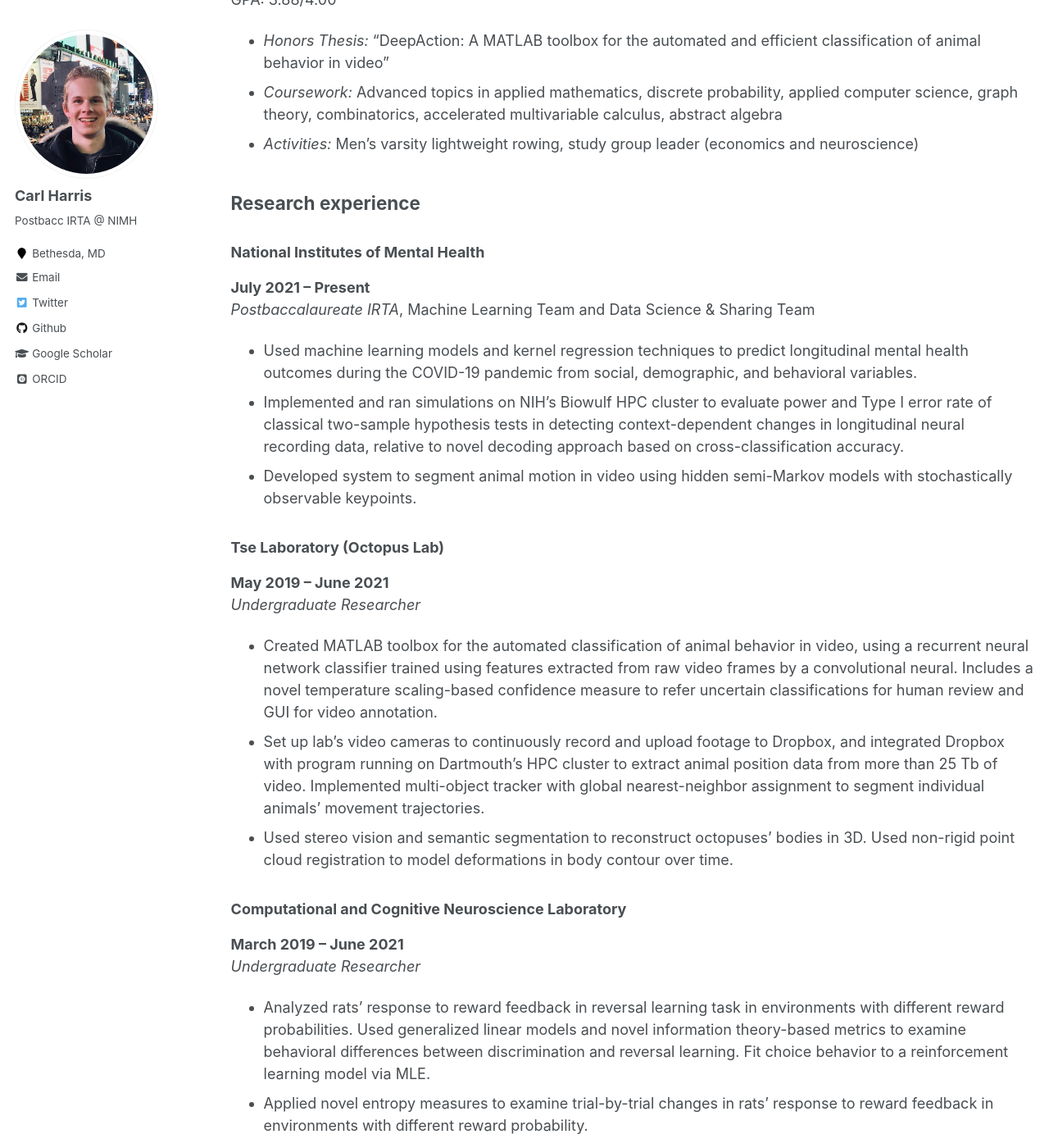
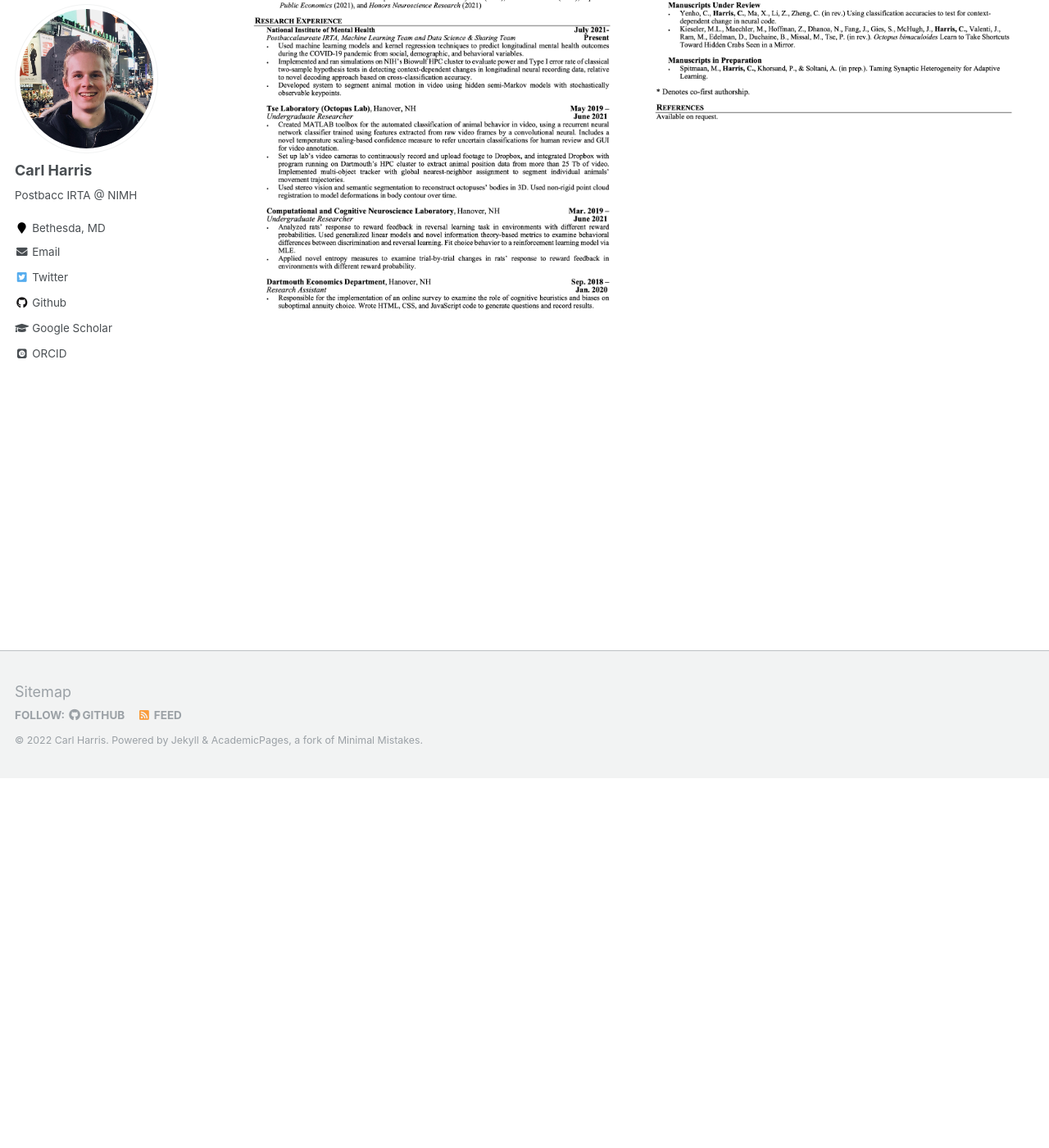
Before and after one commit to carlwharris/carlwharris.github.io, a Jekyll site: the page built from _pages/cv.md, in a window 1280 px wide and 1400 px high, scrolled down 451 px. Shown: the whole window at 82% size. Built offline with Jekyll 4.4.1, drawn with Linux system fonts in a browser that asks for light colours; some web fonts are replaced; some of the changed text lies outside the part shown.

Commit message:
CV updates

```diff
--- a/_pages/cv.md
+++ b/_pages/cv.md
@@ -11,74 +11,16 @@ redirect_from:
 
 # Curriculum Vitae
 
-<font size="4"><b>PDF version: <a href="../files/cv.pdf">here</a></b></font>
-
-## Education
-
-### Dartmouth College
-**September 2017 – June 2021**
-B.A., Majors in Applied Mathematics and Neuroscience (High Honors), Economics Minor
-GPA: 3.88/4.00
-
-* *Honors Thesis:* “DeepAction: A MATLAB toolbox for the automated and efficient classification of animal behavior in video”
-* *Coursework:* Advanced topics in applied mathematics, discrete probability, applied computer science, graph theory, combinatorics, accelerated multivariable calculus, abstract algebra
-* *Activities:* Men’s varsity lightweight rowing, study group leader (economics and neuroscience)
-
-## Research experience
-
-### National Institutes of Mental Health
-
-**July 2021 – Present**
-*Postbaccalaureate IRTA*, Machine Learning Team and Data Science & Sharing Team
-
-* Used machine learning models and kernel regression techniques to predict longitudinal mental health outcomes during the COVID-19 pandemic from social, demographic, and behavioral variables.
-* Implemented and ran simulations on NIH’s Biowulf HPC cluster to evaluate power and Type I error rate of classical two-sample hypothesis tests in detecting context-dependent changes in longitudinal neural recording data, relative to novel decoding approach based on cross-classification accuracy.
-* Developed system to segment animal motion in video using hidden semi-Markov models with stochastically observable keypoints.
+<font size="4"><b>PDF download: <a href="../files/cv.pdf">here</a></b></font>
 
 
-### Tse Laboratory (Octopus Lab)
-
-**May 2019 – June 2021**
-*Undergraduate Researcher*
-
-* Created MATLAB toolbox for the automated classification of animal behavior in video, using a recurrent neural network classifier trained using features extracted from raw video frames by a convolutional neural. Includes a novel temperature scaling-based confidence measure to refer uncertain classifications for human review and GUI for video annotation.
-* Set up lab’s video cameras to continuously record and upload footage to Dropbox, and integrated Dropbox with program running on Dartmouth’s HPC cluster to extract animal position data from more than 25 Tb of video. Implemented multi-object tracker with global nearest-neighbor assignment to segment individual animals’ movement trajectories.
-* Used stereo vision and semantic segmentation to reconstruct octopuses’ bodies in 3D. Used non-rigid point cloud registration to model deformations in body contour over time.
-
-
-### Computational and Cognitive Neuroscience Laboratory
-
-**March 2019 – June 2021**
-*Undergraduate Researcher*
-
-* Analyzed rats’ response to reward feedback in reversal learning task in environments with different reward probabilities. Used generalized linear models and novel information theory-based metrics to examine behavioral differences between discrimination and reversal learning. Fit choice behavior to a reinforcement learning model via MLE.
-* Applied novel entropy measures to examine trial-by-trial changes in rats’ response to reward feedback in environments with different reward probability.
-
-
-### 	Dartmouth Economics Department
-
-**September 2018 – January 2020**
-*Research assistant*
-
-* Responsible for the implementation of an online survey to examine the role of cognitive heuristics and biases on suboptimal annuity choice. Wrote HTML, CSS, and JavaScript code to generate questions and record results.
-* Managed data from ~3,000 respondents, administered payments from the Dartmouth Economics Department, and created a project website to communicate with respondents.
-
-
-## Awards and honors
-
-### Dartmouth College
-
-* Magna cum laude
-* Dartmouth Economics Research Scholar (2019-2021)
-* Neukom Scholar (2020)
-* David C. Hodgson Endowment for Undergraduate Research Award (2020)
-* James O. Freedman Presidential Scholar (2019)
-* Academic citations for meritorious performance in The Price System (2017), Microeconomics (2018), Topics in Public Economics (2021), and Honors Neuroscience Research (2021)
-
-### Technical skills
-
-* MATLAB, Python, Java
-
-### Publications
-
-See [publications page](https://carlwharris.github.io/publications/).
+<table width="100%" style="border:none;" >
+<tr style="width:100%;border:none;">
+<td style="border:none;padding:0px" width="50%">
+<img src="../files/page_1.png" width="100%">
+</td>
+<td style="border:none;padding:0px" width="50%">
+<img src="../files/page_2.png" width="100%">
+</td>
+</tr>
+</table>
```
Also changed, not shown: files/page_1.png (added), files/page_2.png (added).
